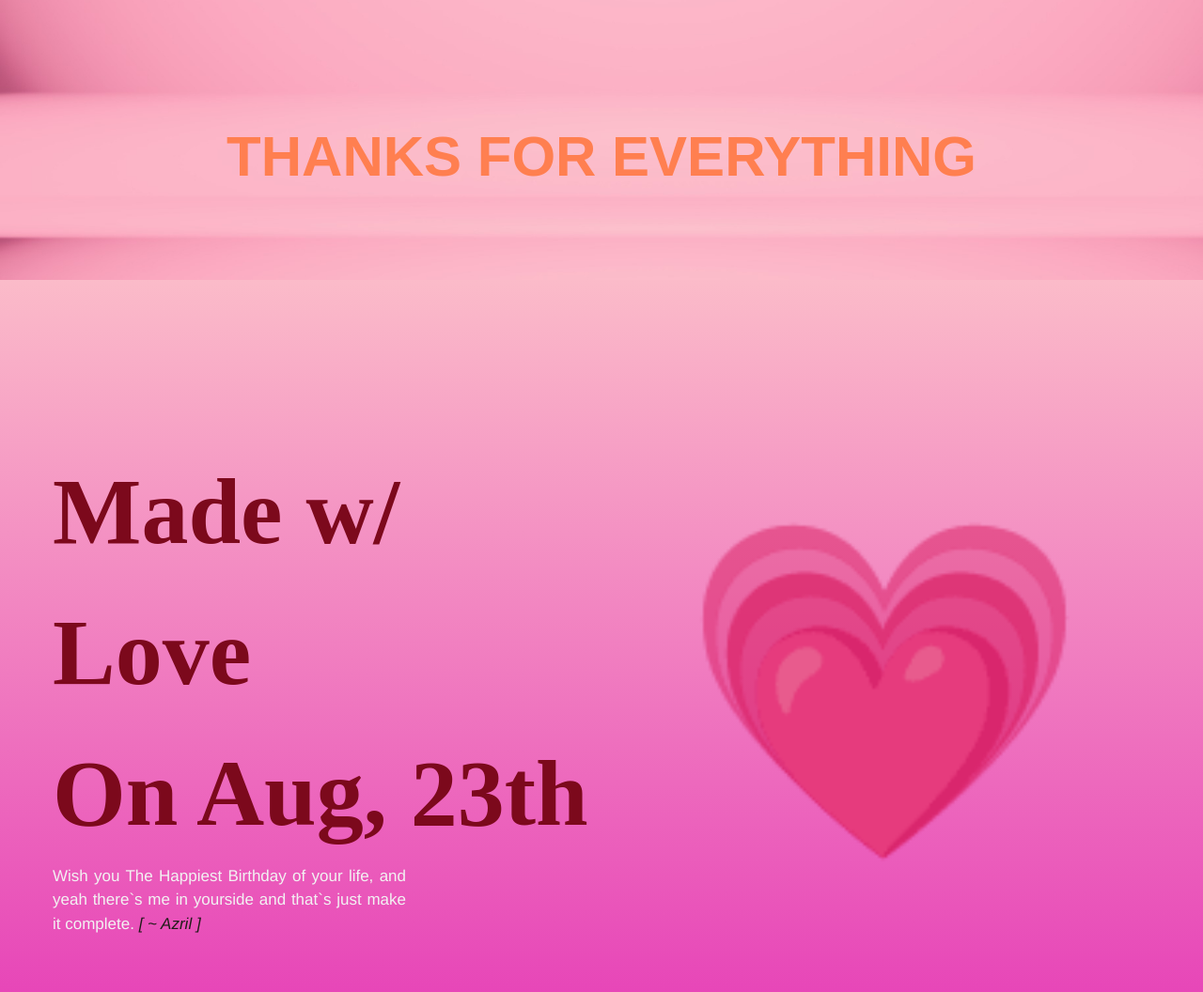
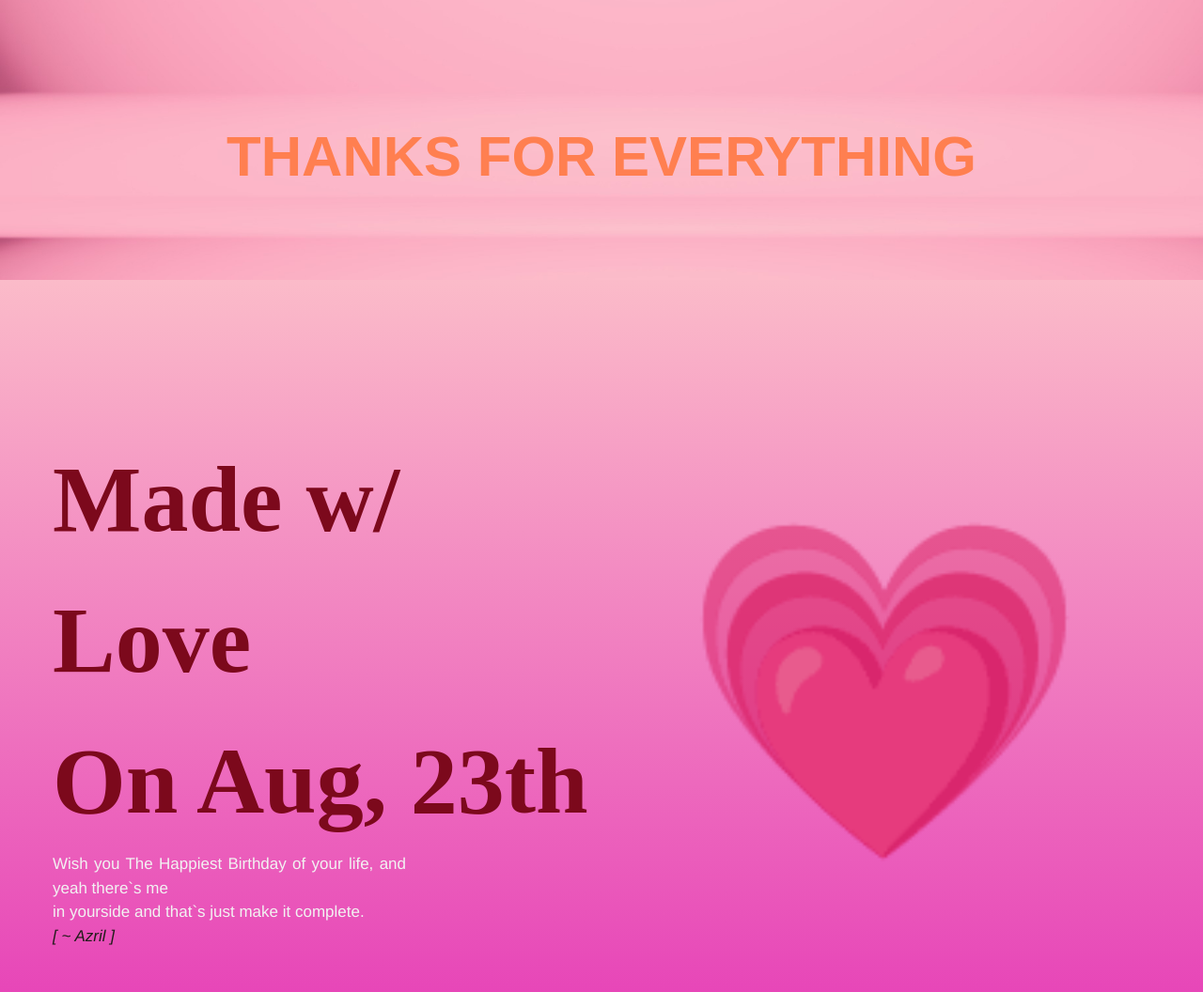
Before and after one commit to KndaBimaa17/Aul-s-Bday-Website, a plain HTML site: page index.html in a window 1280 px wide. Shown: the part 4857-5913 px from the top of the page at 94% size. Drawn offline with nearby package versions, Linux system fonts and the light colour scheme; grey boxes are pictures that could not be loaded; a web font is replaced by a local one.

Commit message:
index.html Final>?

```diff
--- a/index.html
+++ b/index.html
@@ -255,7 +255,7 @@
             On Aug, 23th
           </div>
           <div class="paraghraph-reach">
-            Wish you The Happiest Birthday of your life, and yeah there`s me in yourside and that`s just make it complete.
+            Wish you The Happiest Birthday of your life, and yeah there`s me <br> in yourside and that`s just make it complete. <br>
             <span style="font-style: italic; color: #1f1c18">[ ~ Azril ]</span>
           </div>
         </div>
```
